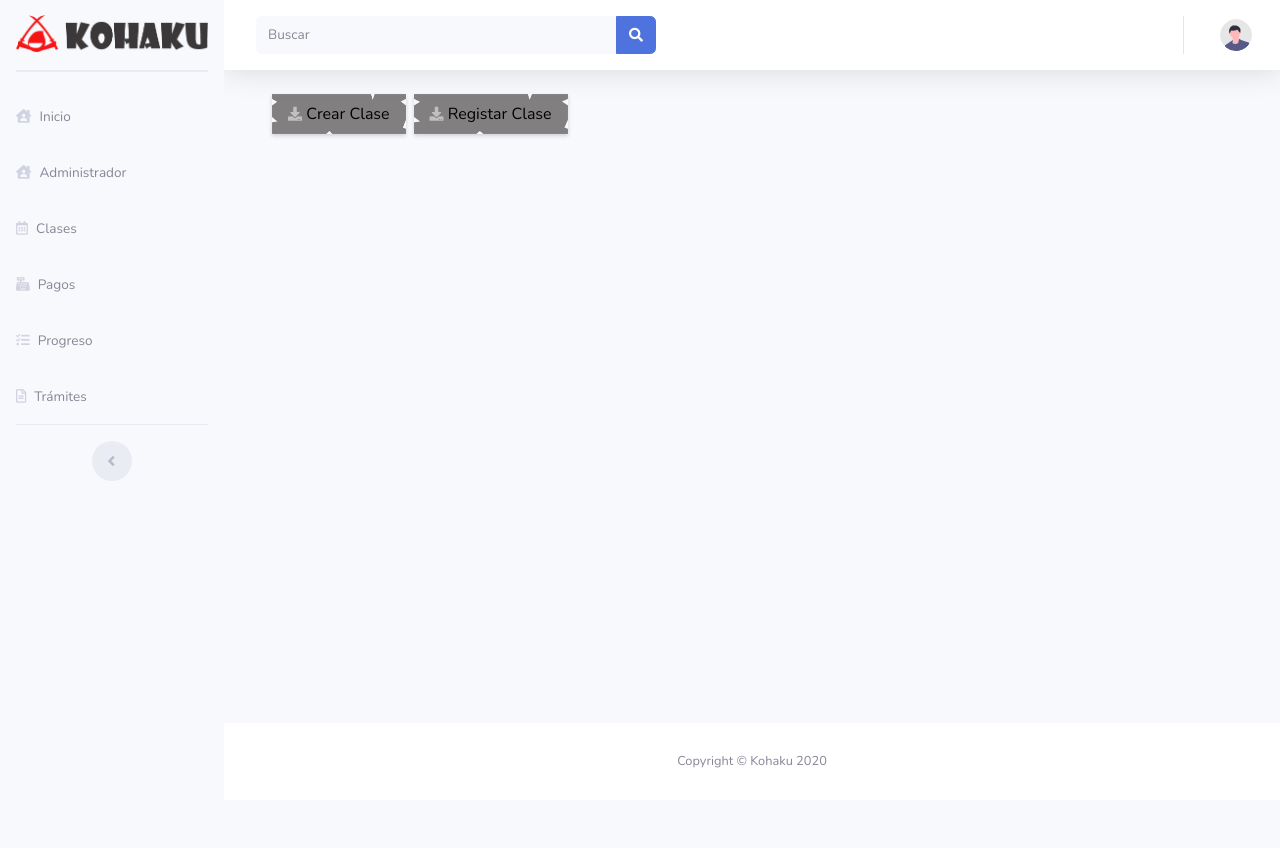
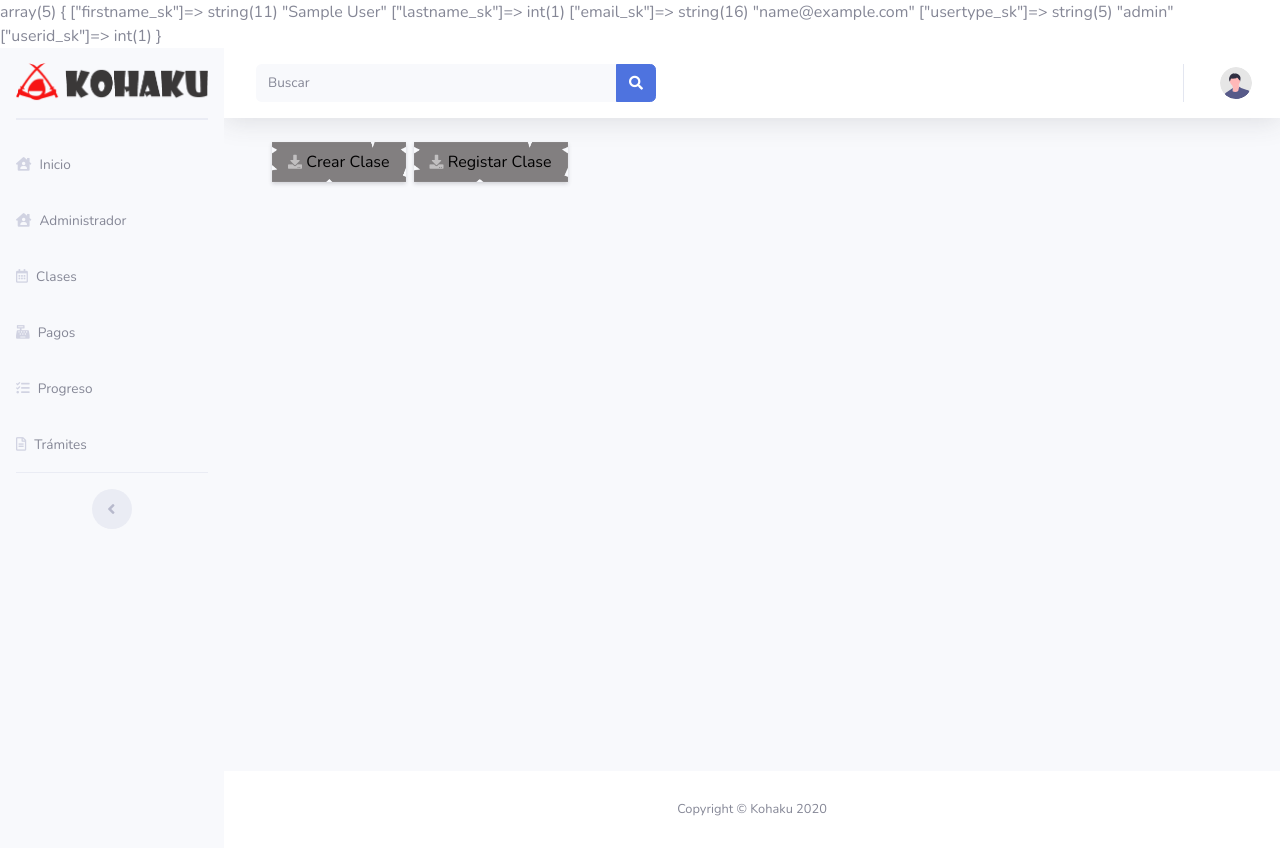
Before and after one commit to madredegatos/ProyectoKohaku, a PHP site: page /ProyectoKohaku/class in a window 1280 px wide. Before the commit the page ends 768 px from the top, so only its background shows below. Run offline with PHP 8.4, Linux system fonts and the light colour scheme; the visitor is signed in with stand-in values (Sample User, id 1).

Commit message:
login0.5
ligeros cambios para la visualizacion de errores

```diff
--- a/controllers/controllerLogin.php
+++ b/controllers/controllerLogin.php
@@ -27,11 +27,12 @@
             $userdata=modelLogin::start_session_model($logindata);
             $userdatarequest=modelLogin::start_session_count_model($logindata);
 
-            if($userdatarequest==1){
-                //if($userdata->rowCount()>0){
-                @session_start(['name'=>'SK']);
+            if($userdatarequest['total']=="1"){
+            //if($userdata->rowCount()>0){
+
+                @session_start(['name'=>'sk']);
                 $_SESSION['firstname_sk']=$userdata['nombre'];
-                $_SESSION['lasttname_sk']=$userdata['apellido'];
+                $_SESSION['lastname_sk']=$userdata['apellido'];
                 $_SESSION['email_sk']=$userdata['correo_electronico'];
                 $_SESSION['usertype_sk']=$userdata['tipo_usuario_id_tipo_usuario'];
                 $_SESSION['userid_sk']=$userdata['id_usuario'];
@@ -41,11 +42,44 @@
 
                 return $urlLocation ='<script> window.location=" '.$url.'"</script>';//redireccionar el usuario
 
+
+               /* $alert=[
+                    "alert"=>"simple",
+                    "title"=>"ocurrió un error inesperado",
+                    //"text"=>"El nombre de usuario y contrseña no son correcto o su cuenta puede estar deshabilitada",
+                    "text"=>$userdatarequest['total']."<br>".$_SESSION['userid_sk']."<br>".$_SESSION['firstname_sk']."<br>".$_SESSION['lastname_sk'],
+                    "type"=>"error"
+                ];
+                return mainModel::sweet_alert($alert);
+*/
             } else{
                 $alert=[
                     "alert"=>"simple",
                     "title"=>"ocurrió un error inesperado",
-                    "text"=>"El nombre de usuario y contrseña no son correcto o su cuenta puede estar deshabilitada",
+                    //"text"=>"El nombre de usuario y contrseña no son correcto o su cuenta puede estar deshabilitada",
+                    "text"=>$userdatarequest['total']."<br>".$_SESSION['userid_sk'],
+                    "type"=>"error"
+                ];
+                return mainModel::sweet_alert($alert);
+            }
+        }
+
+        public function close_session_controller(){
+			@session_name('SK');
+            @session_start();
+            if (isset($_SESSION['userid_sk'])){
+                unset($_SESSION['firstname_sk']);
+                unset($_SESSION['lasttname_sk']);
+                unset($_SESSION['email_sk']);
+                unset($_SESSION['usertype_sk']);
+                unset($_SESSION['userid_sk']);
+                @session_destroy();
+            }
+            else{
+                $alert=[
+                    "alert"=>"simple",
+                    "title"=>"ocurrió un error inesperado",
+                    "text"=>$_SESSION['userid_sk'],
                     "type"=>"error"
                 ];
                 return mainModel::sweet_alert($alert);
--- a/models/modelLogin.php
+++ b/models/modelLogin.php
@@ -22,11 +22,12 @@
             $statu=1;
             //comparcion de los datos recibidos en el login y los datos guardados en la base de datos
             $sql=mainModel::connect()->prepare("SELECT COUNT(*) total FROM usuario WHERE correo_electronico=:email AND clave=:pass AND estado_usuario_id_estado_usuario=:condition");
+            //$sql=mainModel::connect()->prepare("SELECT COUNT(*) total FROM usuario");
             $sql->bindParam(':email',$datos['email']);
             $sql->bindParam(':pass',$datos['pass']);
             $sql->bindParam(':condition',$statu);
-            $result=$sql->execute();
-
-            return $result;
+            $sql->execute();
+            //$result=$sql->fetch();
+            return $sql->fetch();
         }
     }
--- a/views/pages/class-view.php
+++ b/views/pages/class-view.php
@@ -17,8 +17,10 @@
 		<!-- Area Chart -->
 		<div class="col-xl-8 col-lg-7">
 			<?php
-			  $tipo_usuario_administrador=1;
-			  $tipo_usuario_alumno=3;
+			if(isset($_SESSION['usertype_sk']))
+			{
+			  $tipo_usuario_administrador="1";
+			  $tipo_usuario_alumno="3";
 			  if( $_SESSION['usertype_sk']==$tipo_usuario_alumno){
 			      include "views/modules/selecionarClasesAlumno.php";
 
@@ -26,6 +28,9 @@
 			  if( $_SESSION['usertype_sk']==$tipo_usuario_administrador){
 			     include "views/modules/agendarClasesAdministrador.php";
 			  }
+			}
+			else{ var_dump($_SESSION);
+			}
 			?>
 
 
--- a/views/pages/privileges-view.php
+++ b/views/pages/privileges-view.php
@@ -1,6 +1,6 @@
 <?php
-    session_start(['name'=>'SK']);
-
+    @session_name('SK');
+    @session_start();
     //Se valida si la sesión está iniciada si nó redireccione al login
     if(!isset($_SESSION ['userid_sk'])){
         //redireccionamiento
--- a/views/template.php
+++ b/views/template.php
@@ -46,7 +46,10 @@
             //si no, me incluye todo el contenida de la página
         else:
             //iniciar seión
-            @session_start(['name'=>'SK']);
+            require_once "./controllers/controllerLogin.php";
+		    $login = new controllerLogin();
+            @session_start(['name'=>'sk']);
+            var_dump($_SESSION);
     ?>
     <!-- Page Wrapper -->
     <div id="wrapper">
```
Also changed, not shown: views/pages/login.php (+7 -7 lines).
